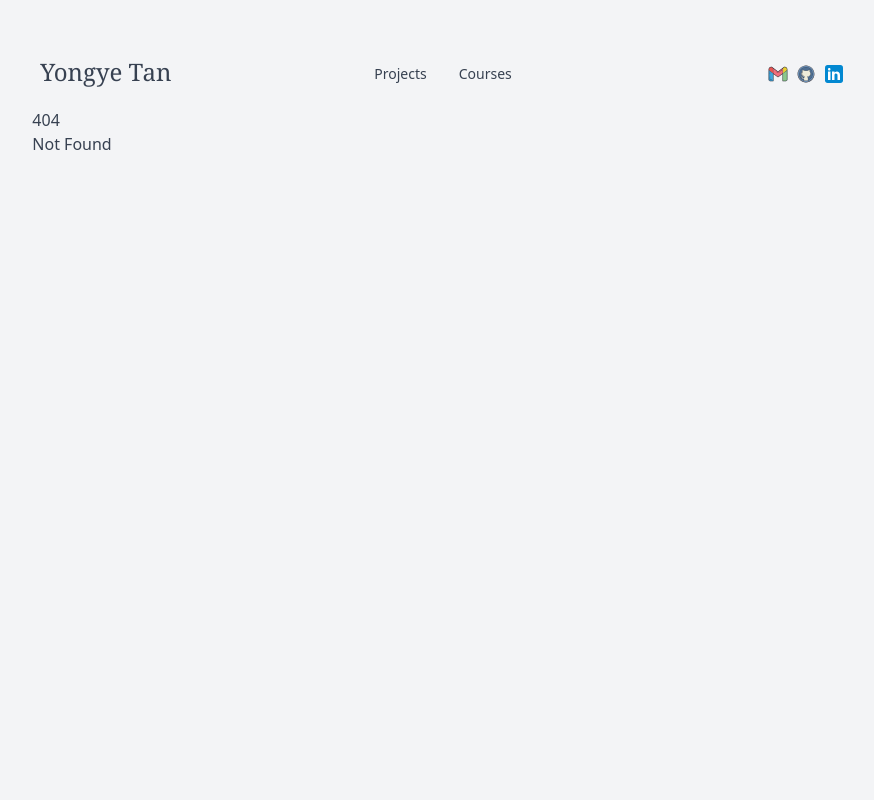
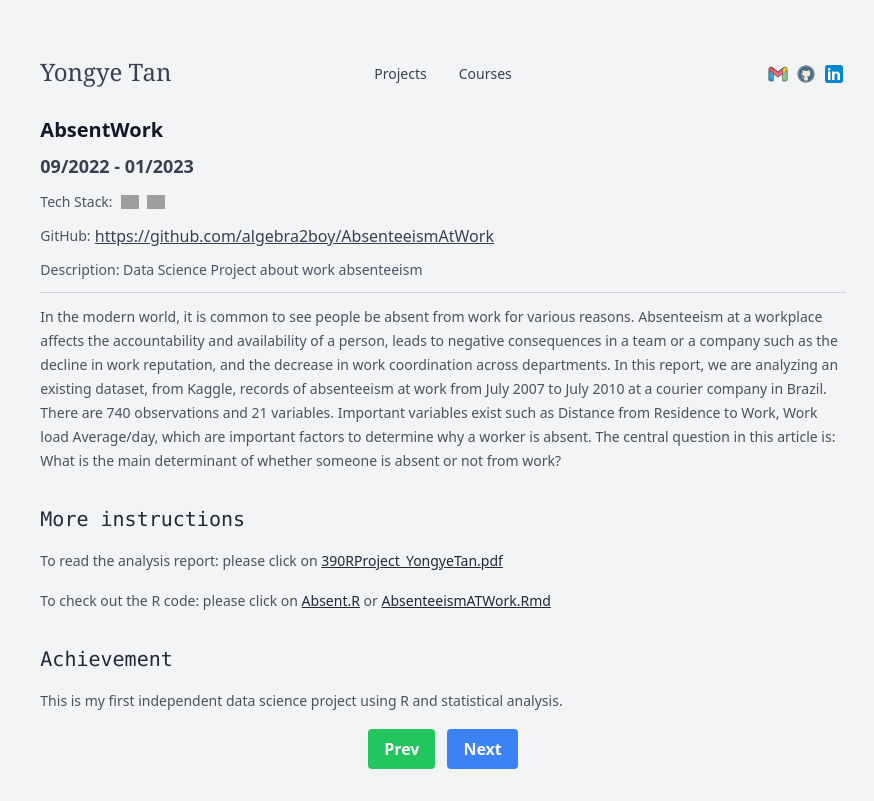
Before and after one commit to algebra2boy/Yongye, a SvelteKit app: page /projects/AbsentWork in a window 1280 px wide. Before the commit this address had no page. Shown: the whole page, without its empty margins (197-1071 px from the left). Built offline with nearby package versions, Linux system fonts and the light colour scheme; grey boxes are pictures that could not be loaded.

Commit message:
more refactor

```diff
--- a/src/lib/components/course/Course.svelte
+++ b/src/lib/components/course/Course.svelte
@@ -14,14 +14,14 @@
 		'Spring2024'
 	];
 
-	let isSemesterFolderExpanded: boolean = true;
+	let isSemesterFolderExpanded: boolean = false;
 
 	const toggleSemesterFolder = () => (isSemesterFolderExpanded = !isSemesterFolderExpanded);
 	const toggleAllFiles = () => filesExpandedStore.update((expanded) => !expanded);
 </script>
 
-<div class="pt-2 pl-2 rounded-lg">
-	<h1 class="text-xl font-normal mb-2"><a href="/courses/list" class="underline" data-sveltekit-reload>Classes</a></h1>
+<div class="p-2 mb-2.5 rounded-lg">
+	<h1 class="text-xl font-normal mb-2"><a href="/courses/list" class="underline" data-sveltekit-reload>Courses</a></h1>
 
 	<div class="flex flex-row items-center gap-1 mt-1.5">
 		<button
@@ -47,7 +47,7 @@
 		<Folder
 			name={semester}
 			files={courses[index]}
-			path={'/project/school/' + semester}
+			path={'/courses/' + semester}
 			expanded={$filesExpandedStore || isSemesterFolderExpanded}
 		/>
 	{/each}
--- a/src/lib/components/project/PersonalProject.svelte
+++ b/src/lib/components/project/PersonalProject.svelte
@@ -16,7 +16,7 @@
 			: personalProjects.filter((project) => project.logo.includes(selectedTechStack as Brand));
 </script>
 
-<div class="pt-2 pl-2 rounded-lg">
+<div class="pt-2 pl-2 mb-2.5 rounded-lg">
 	<div class="flex flex-row items-center gap-2 mb-2">
 		<h1 class="text-xl font-normal">Projects</h1>
 		<select class="select select-bordered select-xs border-0 shadow-sm outline outline-neutral-300 -mb-1" bind:value={selectedTechStack}>
@@ -33,7 +33,7 @@
 				class="project-info flex flex-col justify-between items-start md:flex-row md:flex-wrap sm:flex-row sm:flex-wrap py-0.5 pl-0.5"
 			>
 				<div class="project-details flex flex-row">
-					<a class="flex items-center pr-0.5" href={`/project/personal/${name}`}>
+					<a class="flex items-center pr-0.5" href={`/projects/${name}`}>
 						<span class="font-medium text-sm underline decoration-gray-900/30 hover:text-gray-900">
 							{name + ': ' + description}
 						</span>
--- a/src/routes/Navbar.svelte
+++ b/src/routes/Navbar.svelte
@@ -26,7 +26,7 @@
 	<div class="navbar-end">
 		<div class="flex flex-wrap gap-1">
 			<div class="relative group">
-				<a href="mailto:yongyetan1209@gmail.com" class="relative z-10" title="email">
+				<a href="mailto:yongyetan1209@gmail.com" class="relative z-10">
 					<Gmail />
 				</a>
 				<div class="absolute top-1 -right-1 group-hover:block pt-6 pr-1 hidden">
@@ -37,7 +37,7 @@
 			</div>
 
 			<div class="relative group">
-				<a href="https://github.com/algebra2boy" class="relative z-10" title="github">
+				<a href="https://github.com/algebra2boy" class="relative z-10">
 					<Github />
 				</a>
 				<div class="absolute top-1 -right-1 group-hover:block pt-6 pr-1 hidden">
@@ -48,7 +48,7 @@
 			</div>
 
 			<div class="relative group">
-				<a href="https://linkedin.com/in/yytan04" class="relative z-10" title="linkedin">
+				<a href="https://linkedin.com/in/yytan04" class="relative z-10">
 					<LinkedIn />
 				</a>
 				<div class="absolute top-1 -right-1 group-hover:block pt-6 pr-1 hidden">
--- a/src/routes/courses/+page.svelte
+++ b/src/routes/courses/+page.svelte
@@ -2,4 +2,8 @@
 	import { Course } from '$lib/components/index.js';
 </script>
 
+<svelte:head>
+	<title>Yongye's course folder</title>
+</svelte:head>
+
 <Course />
--- a/src/routes/courses/Spring2024/CS496: Web Systems Dev Real-World/README.md/+page.svelte
+++ b/src/routes/courses/Spring2024/CS496: Web Systems Dev Real-World/README.md/+page.svelte
@@ -44,7 +44,7 @@
 	<button
 		class="bg-blue-500 hover:bg-blue-700 text-white font-bold py-2 px-4 rounded"
 		on:click={() =>
-			goto('/project/school/Spring2024/CS520: Theory and Practice of Software Engineering/README.md')}
+			goto('/courses/Spring2024/CS520: Theory and Practice of Software Engineering/README.md')}
 	>
 		Next
 	</button>
--- a/src/routes/courses/list/+page.svelte
+++ b/src/routes/courses/list/+page.svelte
@@ -1,3 +1,7 @@
+<svelte:head>
+	<title>Yongye's course list</title>
+</svelte:head>
+
 <div class="class-container m-2">
 	<p>
 		The following is a list of college courses I have taken at University of Massachusetts Amherst, and Codepath.
--- a/src/routes/project/personal/[name]/+page.svelte
+++ b/src/routes/projects/[name]/+page.svelte
@@ -61,23 +61,25 @@
 
 	<div class="flex justify-center items-center gap-3 mb-6 mt-4">
 		<button
-			class="bg-green-500 hover:bg-green-700 text-white font-bold py-2 px-4 rounded"
+			class="bg-green-500 text-white font-bold py-2 px-4 rounded"
 			disabled={!prevName}
 			class:disable={!prevName}
+			class:hover={prevName}
 		>
 			{#if prevName}
-				<a href="/project/personal/{prevName}" data-sveltekit-replacestate>Prev</a>
+				<a href="/projects/{prevName}" data-sveltekit-replacestate>Prev</a>
 			{:else}
 				<span>Prev</span>
 			{/if}
 		</button>
 		<button
-			class="bg-blue-500 hover:bg-blue-700 text-white font-bold py-2 px-4 rounded"
+			class="bg-blue-500 text-white font-bold py-2 px-4 rounded"
 			disabled={!nextName}
 			class:disable={!nextName}
+			class:hover={nextName}
 		>
 			{#if nextName}
-				<a href="/project/personal/{nextName}" data-sveltekit-replacestate>Next</a>
+				<a href="/projects/{nextName}" data-sveltekit-replacestate>Next</a>
 			{:else}
 				<span>Next</span>
 			{/if}
@@ -89,4 +91,8 @@
 	.disable {
 		@apply bg-gray-400;
 	}
+
+	.hover {
+		@apply hover:bg-green-500;
+	}
 </style>
--- a/src/routes/sitemap.xml/+server.ts
+++ b/src/routes/sitemap.xml/+server.ts
@@ -1,24 +1,25 @@
 import { personalProjects } from '$lib/components/project/personalProjectData';
-import { schoolProjects } from '$lib/components/course/schoolProjectData';
+import { courses } from '$lib/components/course/courseData';
 
 const site = 'https://yongyetan.com';
 const pages: string[] = [];
 
 const generateDyanmicRoutes = () => {
 
-    pages.push('course');
+  const peronalProjectNames = personalProjects.map((p) => p.name);
+  peronalProjectNames.forEach((name) => pages.push(`projects/${name}`));
 
-    const peronalProjectNames = personalProjects.map((p) => p.name);
-    peronalProjectNames.forEach((name) => pages.push(`project/personal/${name}`));
+  pages.push('courses');
+  pages.push('courses/list');
 
   let index = 0;
   const semesters = ["Fall2021", "Spring2022", "Summer2022", "Fall2022", "Spring2023", "Summer2023", "Fall2023", "Spring2024"];
-    schoolProjects.forEach((semester) => {
+  courses.forEach((semester) => {
     semester.forEach((course) => {
-            pages.push('project/school/' + semesters[index] + '/' + course.name + "/README.md");
+      pages.push('courses/' + semesters[index] + '/' + course.name + "/README.md");
     })
     index++;
-    })
+  });
 }
 
 const sitemap = (pages: string[]) => `<?xml version="1.0" encoding="UTF-8" ?>
```
Also changed, not shown: src/routes/projects/+page.svelte (renamed from src/routes/project/personal/+page.svelte), src/routes/projects/[name]/+page.server.ts (renamed from src/routes/project/personal/[name]/+page.server.ts). Lines whose indentation alone changed are shown as unchanged.
